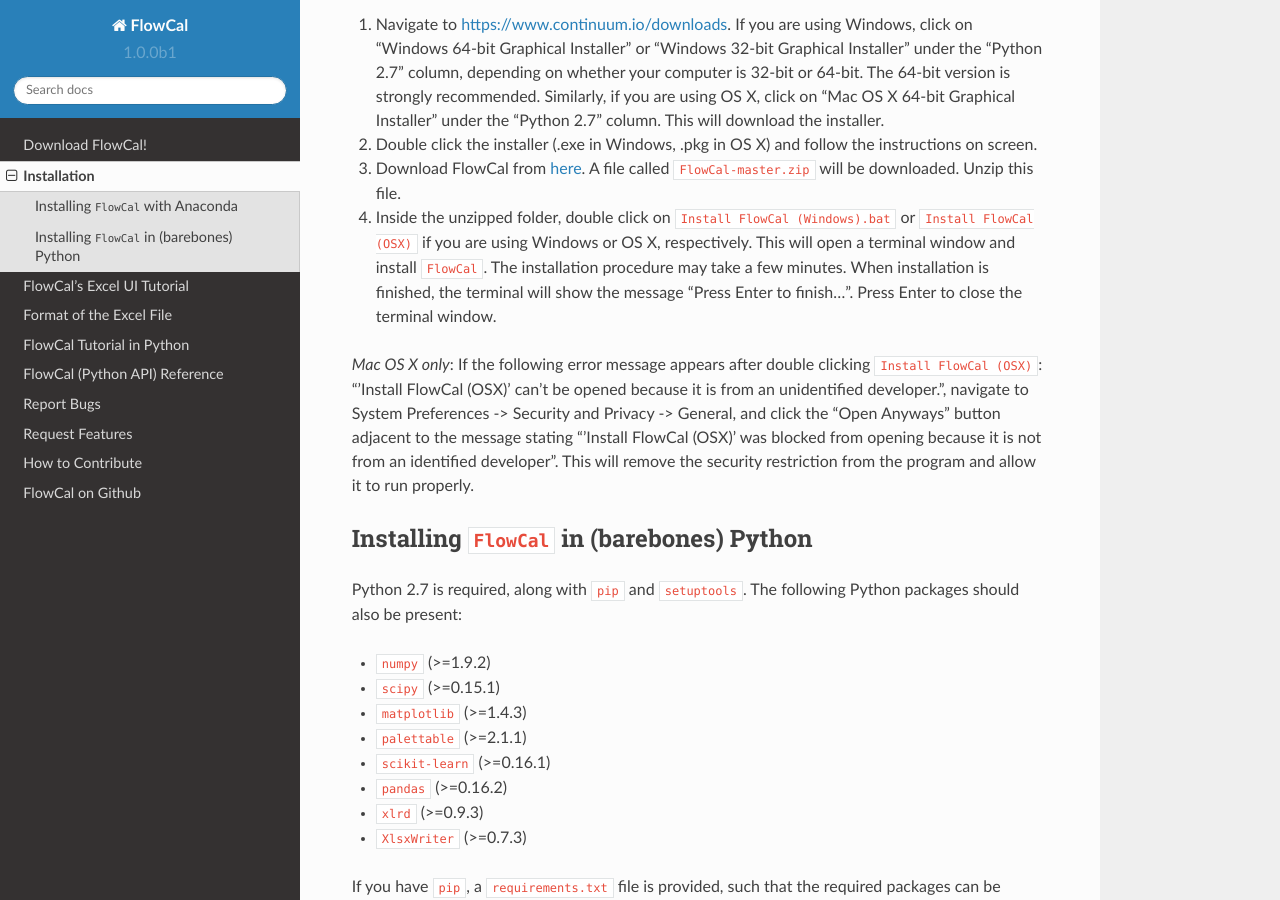
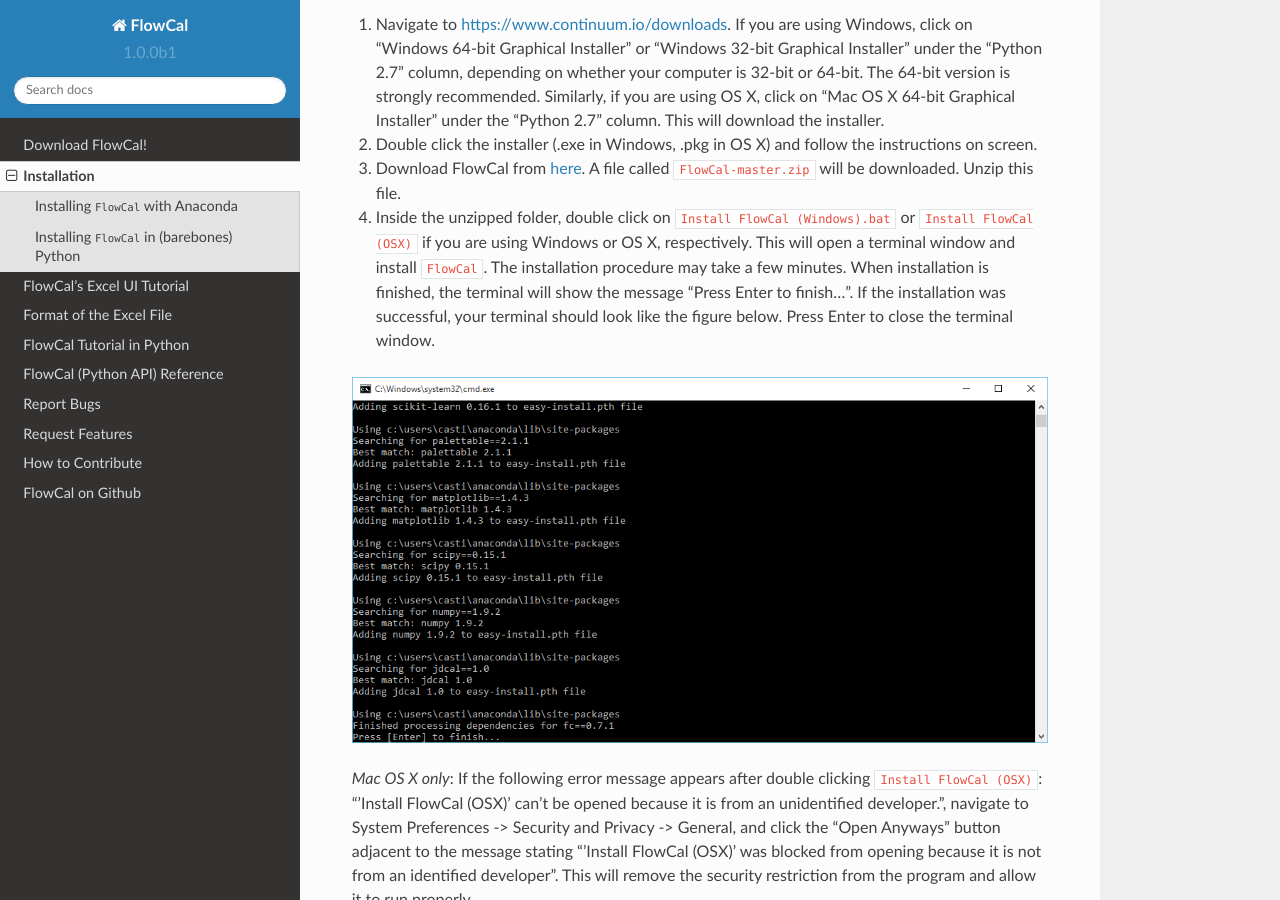
Before and after one commit to taborlab/FlowCal, a Sphinx documentation site: the page built from doc/installation.rst, in a window 1280 px wide and 900 px high, scrolled down 373 px. Built offline with Sphinx 7.4.7 and the Read the Docs theme 2.0.0, drawn with Linux system fonts in a browser that asks for light colours.

Commit message:
Added image to installation insctructions.

```diff
--- a/doc/installation.rst
+++ b/doc/installation.rst
@@ -13,7 +13,9 @@
 
 3. Download FlowCal from `here <https://github.com/taborlab/FlowCal/archive/master.zip>`_. A file called ``FlowCal-master.zip`` will be downloaded. Unzip this file.
 
-4. Inside the unzipped folder, double click on ``Install FlowCal (Windows).bat`` or ``Install FlowCal (OSX)`` if you are using Windows or OS X, respectively. This will open a terminal window and install ``FlowCal``. The installation procedure may take a few minutes. When installation is finished, the terminal will show the message “Press Enter to finish...”. Press Enter to close the terminal window.
+4. Inside the unzipped folder, double click on ``Install FlowCal (Windows).bat`` or ``Install FlowCal (OSX)`` if you are using Windows or OS X, respectively. This will open a terminal window and install ``FlowCal``. The installation procedure may take a few minutes. When installation is finished, the terminal will show the message “Press Enter to finish...”. If the installation was successful, your terminal should look like the figure below. Press Enter to close the terminal window.
+
+.. image:: _static/installation_completed.png
 
 *Mac OS X only*: If the following error message appears after double clicking ``Install FlowCal (OSX)``: “’Install FlowCal (OSX)’ can’t be opened because it is from an unidentified developer.”, navigate to System Preferences -> Security and Privacy -> General, and click the “Open Anyways” button adjacent to the message stating “’Install FlowCal (OSX)’ was blocked from opening because it is not from an identified developer”. This will remove the security restriction from the program and allow it to run properly.
 
```
Also changed, not shown: doc/_static/installation_completed.png (added).
